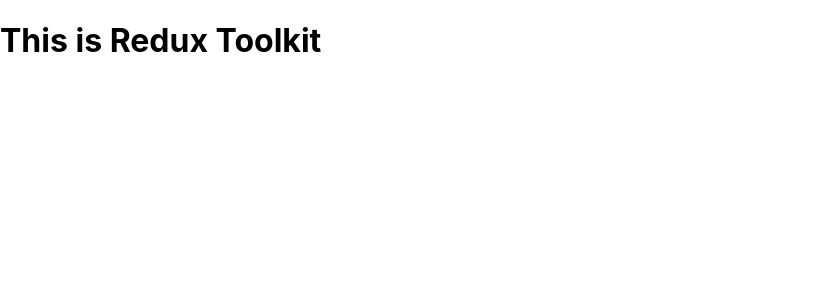
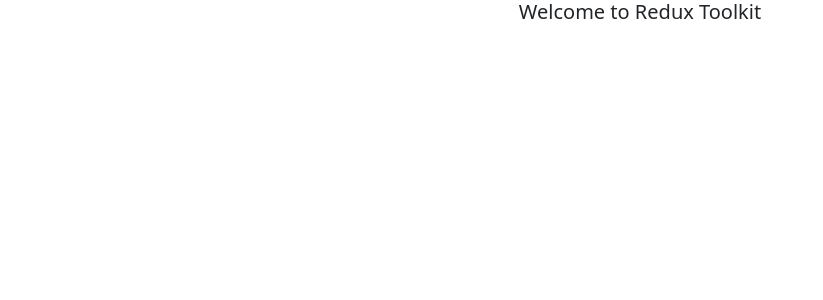
Before and after one commit to HasnatGill/Ant-desgin-, a React (Create React App) app: page / in a window 1280 px wide. Shown: the top 300 px of the page, without its empty margins (0-823 px from the left). Built offline with nearby package versions, Linux system fonts and the light colour scheme.

Commit message:
Add the bootstrap

```diff
--- a/package.json
+++ b/package.json
@@ -14,6 +14,7 @@
     "@testing-library/user-event": "^13.5.0",
     "antd": "^5.1.2",
     "axios": "^1.2.2",
+    "bootstrap": "^5.3.0",
     "cors": "^2.8.5",
     "react": "^18.2.0",
     "react-dom": "^18.2.0",
--- a/src/App.js
+++ b/src/App.js
@@ -1,6 +1,6 @@
-import React from 'react'
 import './Apps.scss'
 import Routes from '../src/pages/Routes'
+import '../node_modules/bootstrap/dist/js/bootstrap.bundle'
 
 function App() {
   return (
--- a/src/Apps.scss
+++ b/src/Apps.scss
@@ -1,3 +1,5 @@
+@import './Scss/lib';
+
 #root {
   display: flex;
   flex-direction: column;
@@ -12,6 +14,7 @@
   min-height: 280px;
   padding: 24px;
 }
+
 #components-layout-demo-top .logo {
   float: left;
   width: 120px;
@@ -19,6 +22,7 @@
   margin: 16px 24px 16px 0;
   background: rgba(255, 255, 255, 0.3);
 }
+
 .ant-row-rtl #components-layout-demo-top .logo {
   float: right;
   margin: 16px 0 16px 24px;
--- a/src/Scss/_Lib.scss
+++ b/src/Scss/_Lib.scss
@@ -0,0 +1 @@
+@import '../../node_modules/bootstrap/scss/bootstrap.scss';
--- a/src/pages/Frontend/Home/Home.jsx
+++ b/src/pages/Frontend/Home/Home.jsx
@@ -3,7 +3,7 @@
 export default function Home() {
   return (
     <>
-     <h1>This is Redux Toolkit</h1>
+     <h5 className='text-center'>Welcome to Redux Toolkit</h5>
     </>
   )
 }
```
Also changed, not shown: 1 other file (tests, documents, lock files or other folders). Lines whose indentation alone changed are shown as unchanged.
